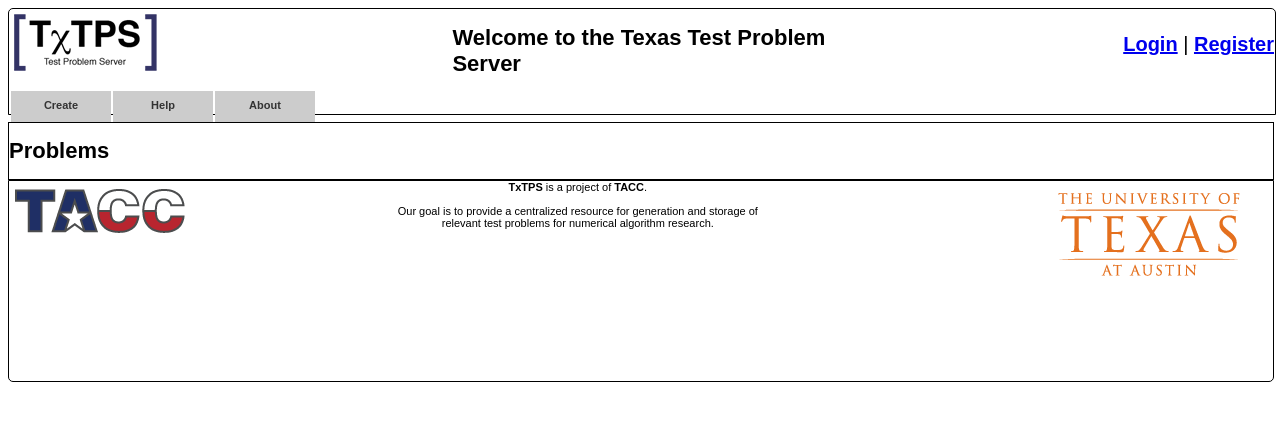
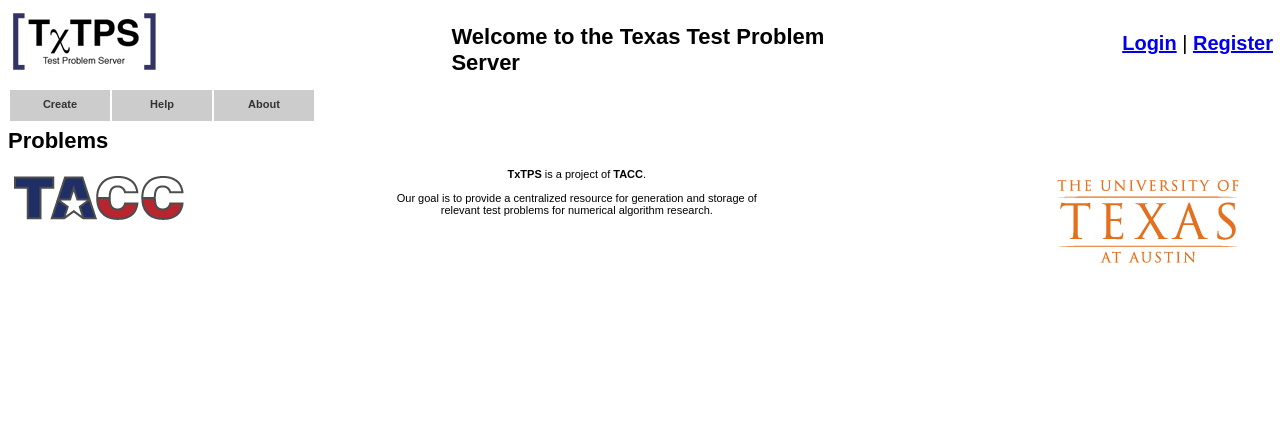
Before and after one commit to happycodemonkey/txtps_ci, a CodeIgniter app: page /index.php/problems/view in a window 1280 px wide. Shown: the top 421 px of the page. Run offline with CodeIgniter, Linux system fonts and the light colour scheme; data comes from the database, SQL or seed files in the repository.

Commit message:
Also the borders...not necessary until the theme is finished

```diff
--- a/assets/css/site.css
+++ b/assets/css/site.css
@@ -105,13 +105,15 @@
 div#header {
   height: 103px;
   width: 100%;
+  /**
   	-webkit-border-top-left-radius: 5px;
   	-webkit-border-top-right-radius: 5px;
   	-moz-border-radius-topleft: 5px;
   	-moz-border-radius-topright: 5px;
   	border-top-left-radius: 5px;
   	border-top-right-radius: 5px;
-  border: solid 1px; }
+  	border: solid 1px;
+  **/ }
   div#header div#top_header div#user_links {
     float: right;
     font-size: 15pt;
@@ -135,13 +137,15 @@
   clear: both;
   width: 100%;
   height: 200px;
+  /**
   	-webkit-border-bottom-left-radius: 5px;
   	-webkit-border-bottom-right-radius: 5px;
   	-moz-border-radius-bottomleft: 5px;
   	-moz-border-radius-bottmright: 5px;
   	border-bottom-left-radius: 5px;
   	border-bottom-right-radius: 5px;
-  border: solid 1px; }
+  	border: solid 1px;
+  **/ }
   div#footer #tacc_footer_image,
   div#footer #footer_text {
     float: left;
@@ -161,5 +165,4 @@
 
 div.site_body {
   width: 100%;
-  clear: both;
-  border: solid 1px; }
+  clear: both; }
--- a/assets/css/site.scss
+++ b/assets/css/site.scss
@@ -128,6 +128,7 @@
 	height:103px;
 	width:100%;
 //	background-color: $base-color;
+/**
 	-webkit-border-top-left-radius: 5px;
 	-webkit-border-top-right-radius: 5px;
 	-moz-border-radius-topleft: 5px;
@@ -135,7 +136,7 @@
 	border-top-left-radius: 5px;
 	border-top-right-radius: 5px;
 	border: solid 1px;
-
+**/
 	div#top_header {
 		div#user_links {
 			float:right;
@@ -172,6 +173,7 @@
 	width:100%;
 	height:200px;
 //	background-color: $base-color;
+/**
 	-webkit-border-bottom-left-radius: 5px;
 	-webkit-border-bottom-right-radius: 5px;
 	-moz-border-radius-bottomleft: 5px;
@@ -179,6 +181,7 @@
 	border-bottom-left-radius: 5px;
 	border-bottom-right-radius: 5px;
 	border: solid 1px;
+**/
 
 	#tacc_footer_image,
 	#footer_text {
@@ -209,5 +212,5 @@
 	width:100%;
 	clear:both;
 //	background-color: $off-white;
-	border: solid 1px;
+//	border: solid 1px;
 }
```
Lines whose indentation alone changed are shown as unchanged.
